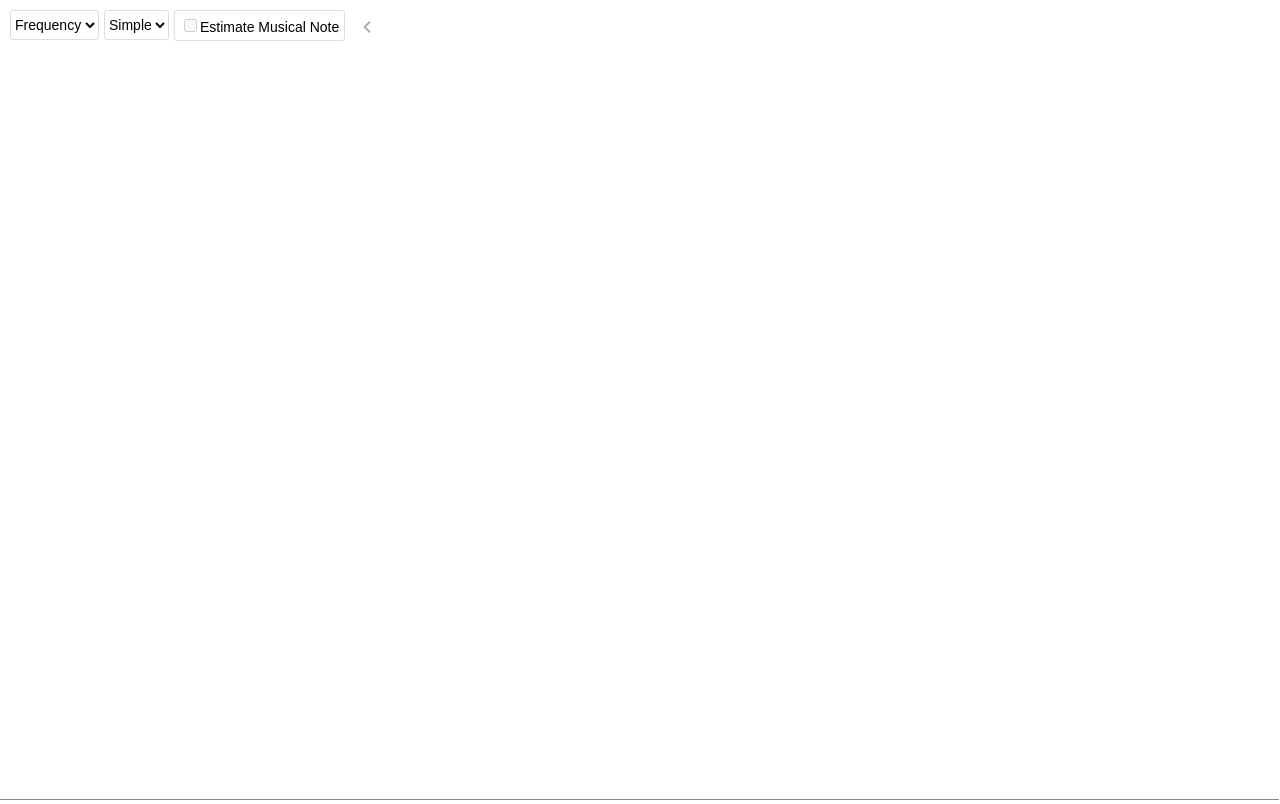
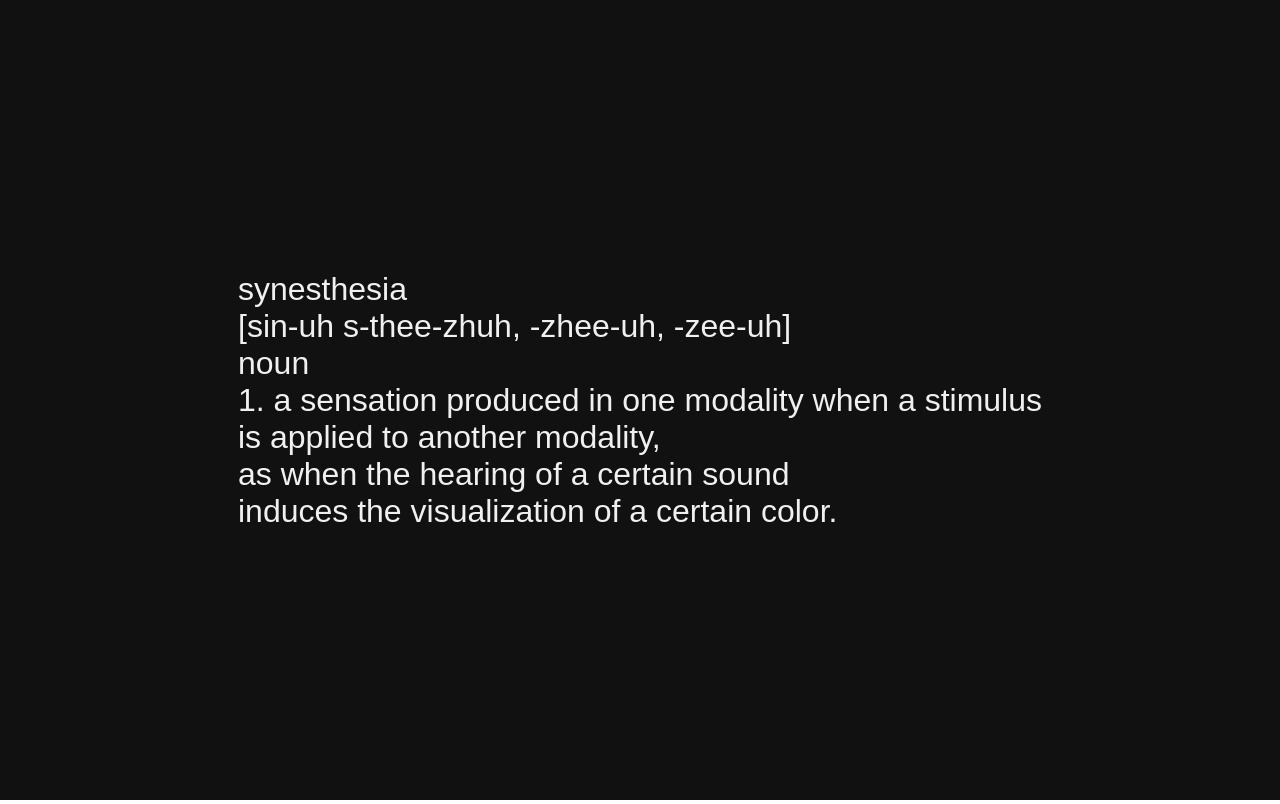
Before and after one commit to clemdaniel/real-time-visualizer, a plain HTML site: page index.html in a window 1280 px wide. Drawn offline with Linux system fonts and the light colour scheme.

Commit message:
synesthaesia intro animation

```diff
--- a/app.css
+++ b/app.css
@@ -3,6 +3,37 @@ body {
 	margin: 0px;
 	padding: 0px;
 	overflow: hidden;
+}
+
+/* Intro animation */
+#introAnimation {
+	height: 100vh;
+	width: 100vw;
+	background: #111;
+	display: flex;
+	flex-flow: column;
+	align-items: center;
+	justify-content: center;
+	/* safari and opera */
+	display: -webkit-flex;
+	-webkit-flex-flow: column;
+	-webkit-align-items: center;
+	-webkit-justify-content: center;
+}
+
+#introAnimation > * {
+	color: #f0f0f0;
+	transition: color 2s ease;
+	font-family: Arial, Helvetica, sans-serif;
+	font-size: 4vh;
+}
+
+#GO {
+	background: #1E90FF;
+	box-shadow: 0px 0px 1px 1px #f0f0f0;
+	border: 1px solid #1E90FF;
+	border-radius: 2px;
+	width: 150px;
 }
 
 /* Toolbar for menu controls */
--- a/index.html
+++ b/index.html
@@ -11,13 +11,25 @@
 
 </head>
 <body>
-	<canvas class="visualizer" width="640" height="256"></canvas>
+	<div id="introAnimation">
+		<span>
+			synesthesia<br />
+			[sin-uh s-thee-zhuh, -zhee-uh, -zee-uh] <br />
+			noun <br/>
+			1. a sensation produced in one modality when a stimulus<br />
+			is applied to another modality, <br/>
+			as when the hearing of a certain sound <br/>
+			induces the visualization of a certain color. <br />
+ 		</span>
+		<button id="GO" style="display:none">GO</button>
+	</div>
+	<canvas class="visualizer" style="display:none" width="640" height="256"></canvas>
 
-	<div id="toolbar">
+	<div id="toolbar" style="display:none">
 		<div class="wrapper">
 			<select id="input">
-				<option value="time">Time</option>
-				<option value="frequency" selected>Frequency</option>
+				<option value="time" selected>Time</option>
+				<option value="frequency">Frequency</option>
 				<option value="off">Off</option>
 			</select>
 			<select id="timeType" style="display:none">
@@ -28,12 +40,12 @@
 				<option value="triVertical">TriVertical</option>
 				<option value="diagonalAmplitudeGradient">Diagonal Gradient</option>
 				<option value="radialAmplitudeGradient">Radial Gradient</option>
-				<option value="triRadial">TriRadial</option>
+				<option value="triRadial" selected>TriRadial</option>
 			</select>
 			<select id="freqType">
 				<option value="simple">Simple</option>
 			</select>
-			<label><input type="checkbox" id="calculateNote" disabled=true>Estimate Musical Note</label>
+			<label><input type="checkbox" id="calculateNote">Estimate Musical Note</label>
 		</div>
 		<div id="toggleMenu"><i class="material-icons">keyboard_arrow_left</i></div>
 	</div>
--- a/visualizer.js
+++ b/visualizer.js
@@ -1,10 +1,27 @@
 // initialize
 const canvas = document.querySelector('.visualizer')
+const toolbar = document.querySelector('#toolbar')
 const vis = new Visualizer(canvas)
-vis.start()
+
+// run intro animation
+const introDiv = document.querySelector('#introAnimation')
+
+introDiv.querySelector('#GO').onclick = () => {
+	// show canvas and controls
+	canvas.style.display = 'block'
+	toolbar.style.display = 'block'
+	// hide intro overlay
+	introDiv.style.display = 'none'
+	// initialize visualizer
+	vis.start()
+}
+introAnimation(introDiv)
+
+
+
 
 // GUI controls --------------------------------------------------------
-const toolbar = document.querySelector('#toolbar')
+
 const inputSel = document.querySelector('#input')
 const timeTypeSel = document.querySelector('#timeType')
 const freqTypeSel = document.querySelector('#freqType')
@@ -74,8 +91,8 @@ window.addEventListener('resize', function() {
 
 // Visualizer function
 function Visualizer(canvas) {
-	this.input = 'frequency'
-	this.type = 'simple'
+	this.input = 'time'
+	this.type = 'triRadial'
 	let analyser, ctx, activeFrame, dimensionResetTimeout
 	let status = 'stopped'
 	let history = new MovingAverage(20)
@@ -403,3 +420,19 @@ let Util = {
 		return max
 	}
 }
+
+function introAnimation(div) {
+	let span = div.querySelector('span')
+	let go = div.querySelector('#GO')
+	setTimeout(() => {
+		span.style.color = '#111'
+		setTimeout(() => {
+			span.style.color = '#f0f0f0'
+			span.innerHTML = 'See the sound and hear the colors.'
+			//show button
+			setTimeout(() => {
+				go.style.display = 'block'
+			}, 1500)
+		}, 1500)
+	}, 9000)
+}
```
